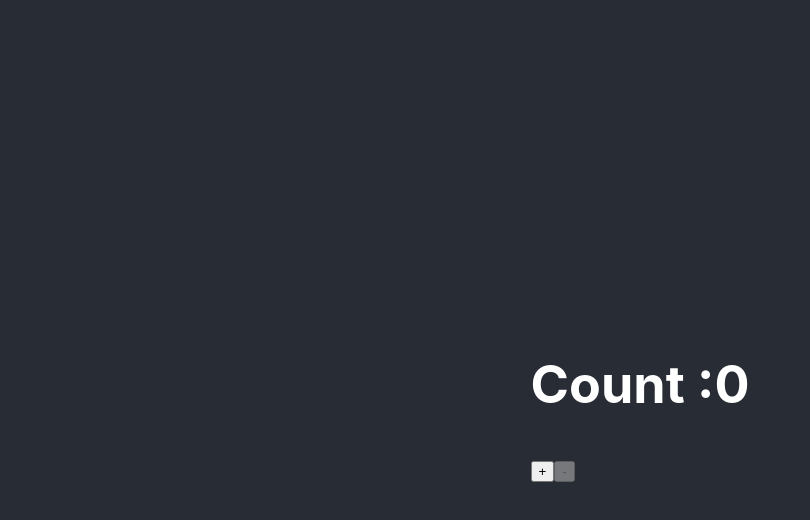
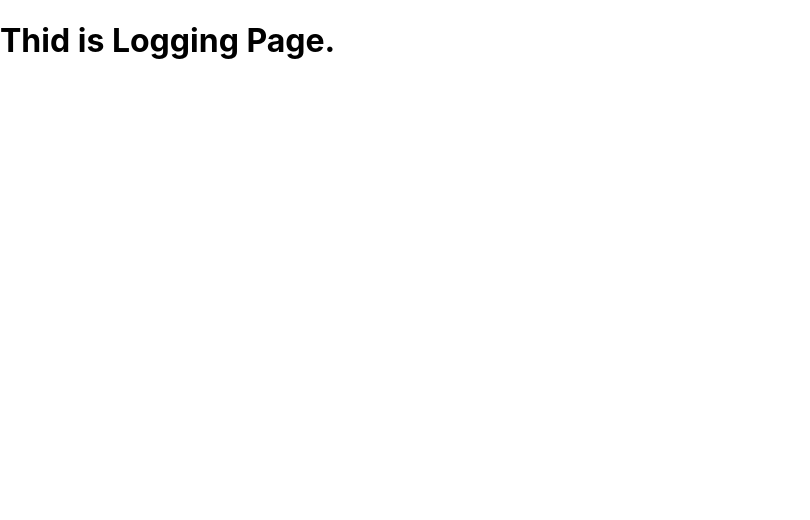
Before and after one commit to esamohammad/React-Course, a React (Create React App) app: page / in a window 1280 px wide. Shown: the top 520 px of the page, without its empty margins (0-810 px from the left). Built offline with nearby package versions, Linux system fonts and the light colour scheme.

Commit message:
conditional rendaring system-1 if-else

```diff
--- a/src/App.js
+++ b/src/App.js
@@ -1,12 +1,13 @@
 import React from 'react';
-import './App.css'
-import State from './State/State';
+import Index from './ConditionalRendering/Index';
+
+
 
 
 const App = () => {
   return (
-    <div className='App-header'>
-     <State></State>
+    <div >
+    <Index></Index>
     </div>
   );
 };
--- /dev/null
+++ b/src/ConditionalRendering/HomePage.js
@@ -0,0 +1,11 @@
+import React from 'react';
+
+const HomePage = () => {
+    return (
+        <div>
+            <h1>Home Page</h1>
+        </div>
+    );
+};
+
+export default HomePage;
--- /dev/null
+++ b/src/ConditionalRendering/Index.js
@@ -0,0 +1,27 @@
+import React, { Component } from 'react';
+import Login from './Login';
+import HomePage from './HomePage';
+
+class Index extends Component {
+    constructor(props) {
+        super(props)
+
+        this.state = {
+            isLoggedIn: false
+        }
+    }
+
+
+    render() {
+        if (this.state.isLoggedIn) {
+            return <HomePage></HomePage>
+        }
+        else {
+            return <Login></Login>
+        }
+    }
+}
+
+export default Index;
+
+//conditional rendaring system -1
--- /dev/null
+++ b/src/ConditionalRendering/Login.js
@@ -0,0 +1,11 @@
+import React from 'react';
+
+const Login = () => {
+    return (
+        <div>
+            <h1>Thid is Logging Page.</h1>
+        </div>
+    );
+};
+
+export default Login;
```
